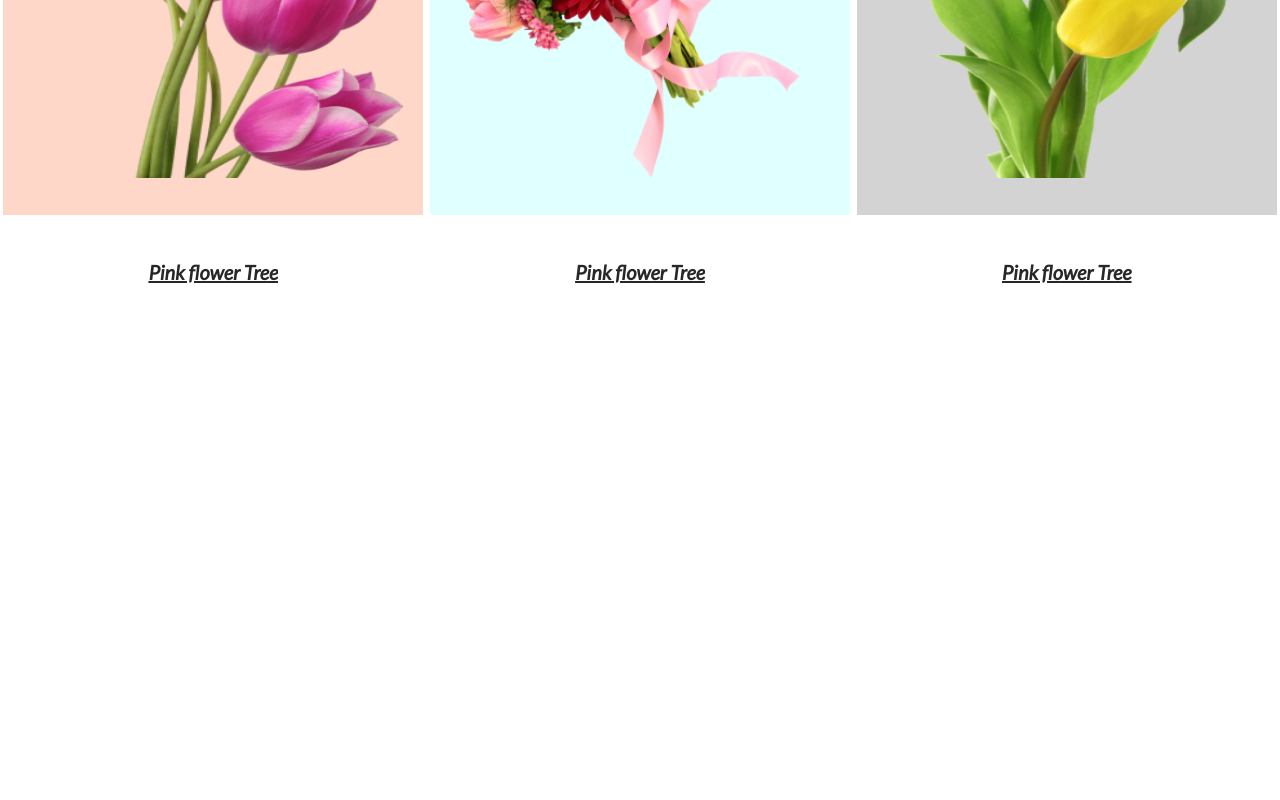
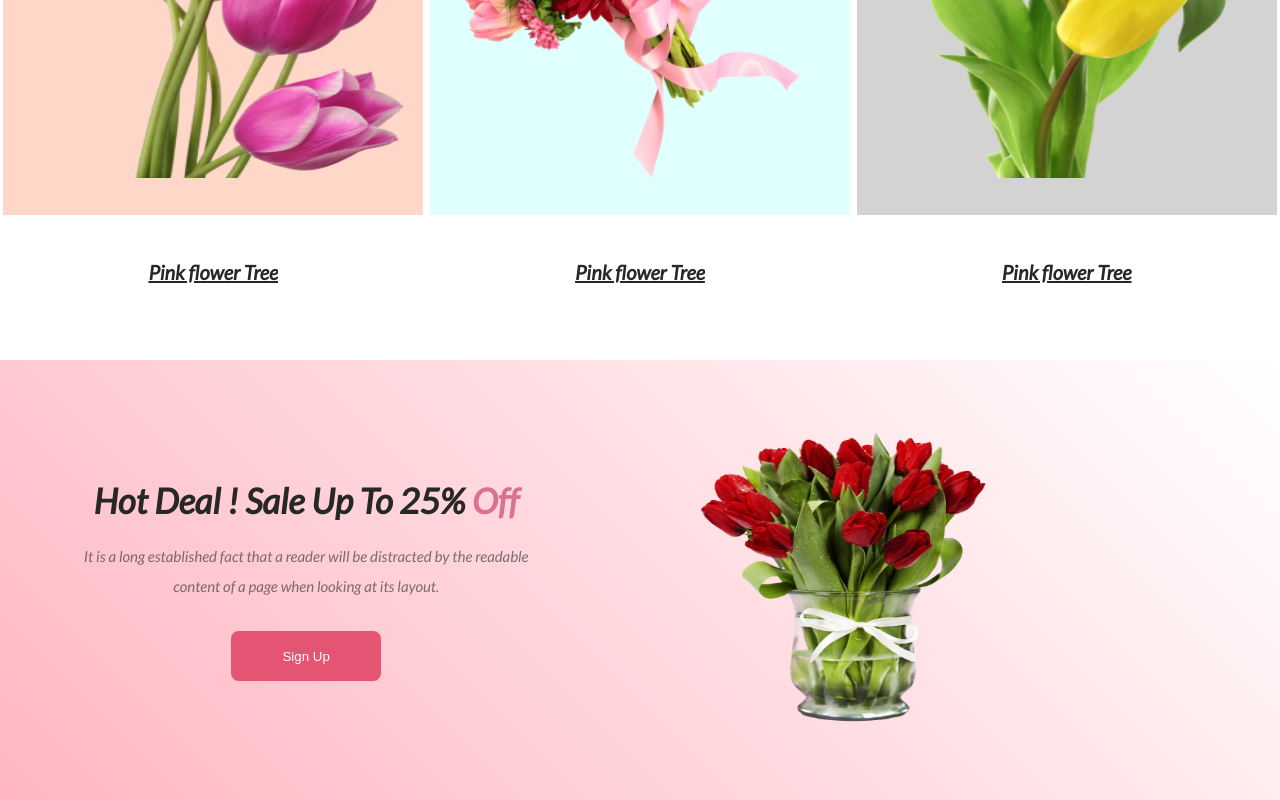
Before and after one commit to samio11/Assignment01_Programming_Hero_web, a plain HTML site: page index.html in a window 1280 px wide. Shown: the part 1325-2125 px from the top of the page. Before the commit the page ends 1615 px from the top, so only its background shows below. Drawn offline with Linux system fonts and the light colour scheme.

Commit message:
Offer is added

```diff
--- a/Style/Flower.css
+++ b/Style/Flower.css
@@ -102,14 +102,15 @@
     height: 400px;
     width: 400px;
 }
-.feature_writting{
+
+.feature_writting {
     width: 100vw;
     height: auto;
     display: flex;
     justify-content: space-around;
 }
 
-.feature_writting >p{
+.feature_writting>p {
     padding-top: 40px;
     color: #272727;
     font-family: Lato;
@@ -119,3 +120,45 @@ font-weight: 700;
     line-height: 35px;
     text-decoration-line: underline;
 }
+
+.hot_deal_container {
+    width: 100vw;
+    height: 55vh;
+    margin-top: 70px;
+    background-image: linear-gradient(45deg, #FFB6C1, #FFF);
+    text-align: center;
+    display: flex;
+    justify-content: space-around;
+    align-items: center;
+}
+
+.offer {
+    color: palevioletred;
+}
+
+.deal_left>h3 {
+    color: #272727;
+    font-family: Lato;
+    font-size: 35px;
+    font-style: normal;
+    font-weight: 800;
+    line-height: normal;
+}
+
+.deal_left>p {
+    margin-top: 20px;
+    color: rgba(39, 39, 39, 0.60);
+    text-align: center;
+    font-family: Lato;
+    font-size: 15px;
+    font-style: normal;
+    font-weight: 400;
+    line-height: 30px;
+}
+
+.deal_right > img{
+    height: 300px;
+    width: 300px;
+    margin-right: 100px;
+    padding-right: 100px;
+}
--- a/index.html
+++ b/index.html
@@ -57,7 +57,17 @@
                 <p>Pink flower Tree</p>
             </div>
         </section>
-
+       <!-- hot deal section -->
+             <div class="hot_deal_container">
+                <div class="deal_left">
+                    <h3>Hot Deal ! Sale Up To 25% <span class="offer">Off</span></h3>
+                    <p>It is a long established fact that a reader will be distracted by the readable <br>content of a page when looking at its layout.</p>
+                    <button class="main_button" style="margin-top: 30px;">Sign Up</button>
+                </div>
+                <div class="deal_right">
+                   <img src="./Flower Asset/pngwing 8.png" alt="">
+                </div>
+             </div>
     </main>
     <footer>
 
```
Lines whose indentation alone changed are shown as unchanged.
